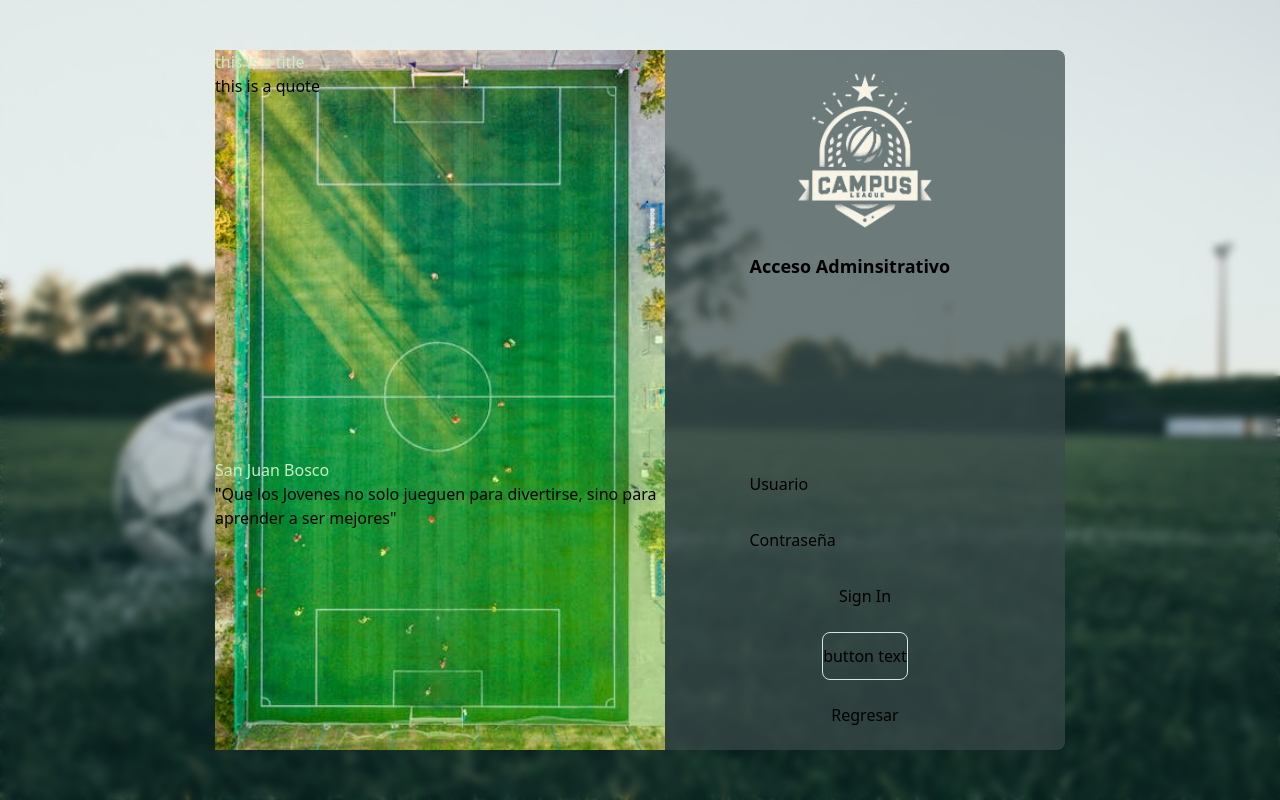
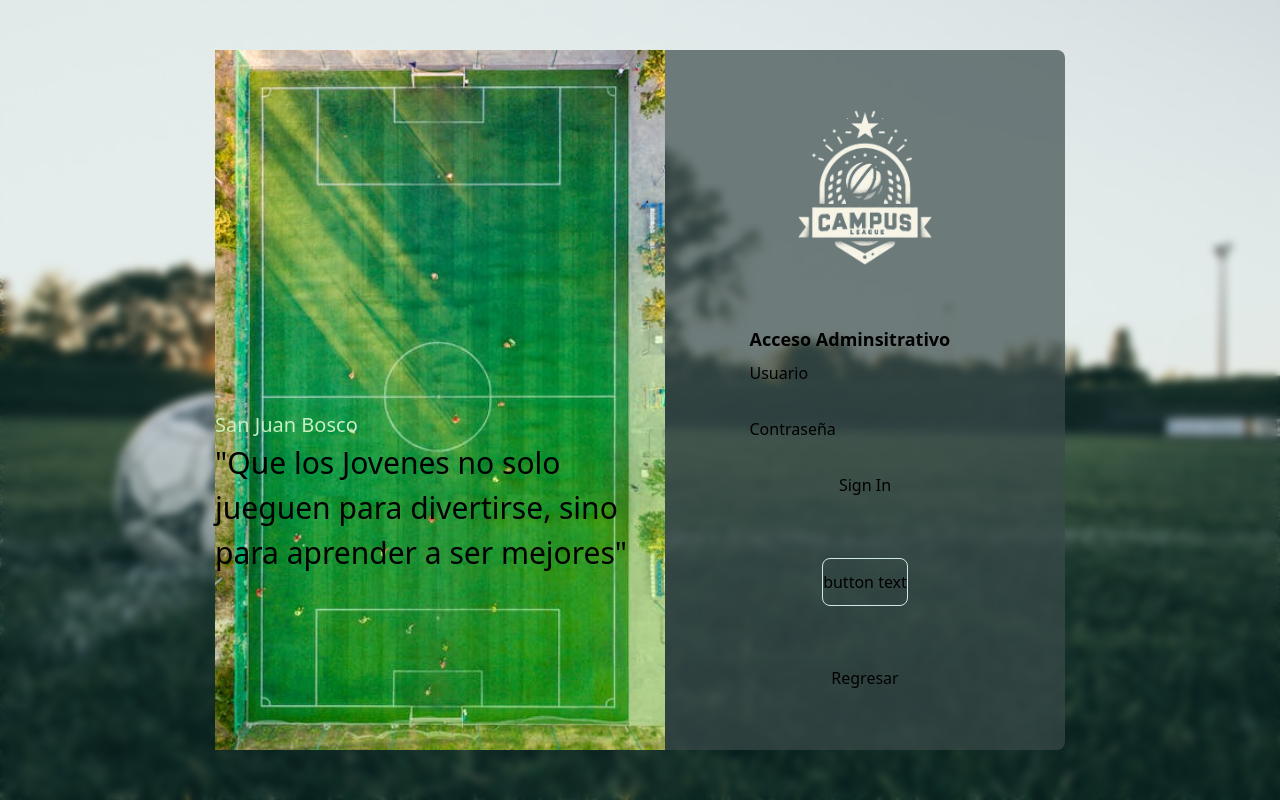
Before and after one commit to THadDiaIs/CampusLeague_front, an Angular app: page /login in a window 1280 px wide. Built offline with nearby package versions, Linux system fonts and the light colour scheme.

Commit message:
Cambios del tamaño de letra de la frase

```diff
--- a/src/app/features/login/login.component.css
+++ b/src/app/features/login/login.component.css
@@ -24,10 +24,18 @@ main {
 }
 
 h4 {
+  margin-top: 80%;
   color: #c8eec1;
+  font-size: 20px;
 }
 
-p {
+.text-base {
   text-align: left;
   margin-bottom: 80%;
+  font-size: 30px;
 }
+
+.quote-decorator {
+  width: 7px;
+  background-color: #c8eec1;
+}
--- a/src/app/features/login/login.component.html
+++ b/src/app/features/login/login.component.html
@@ -2,10 +2,9 @@
     <div class="flex flex-col justify-center items-center w-full h-full backdrop-blur-xs">
         <div class="flex flex-row flex-wrap justify-center items-center rounded-lg login-card">
             <div class="relative quote-container">
-                <h4>this is a title</h4>
-                <p class="text-base">this is a quote</p>
                 <h4>San Juan Bosco</h4>
-                <p>"Que los Jovenes no solo jueguen para divertirse, sino para aprender a ser mejores"</p>
+                <div class="quote-decorator"></div>
+                <p class="text-base">"Que los Jovenes no solo jueguen para divertirse, sino para aprender a ser mejores"</p>
             </div>
             <form class="login-form flex flex-col justify-evenly items-center">
                 <img class='w-1/3 h-auto' src="logo-dark.png" alt="logo">
```
